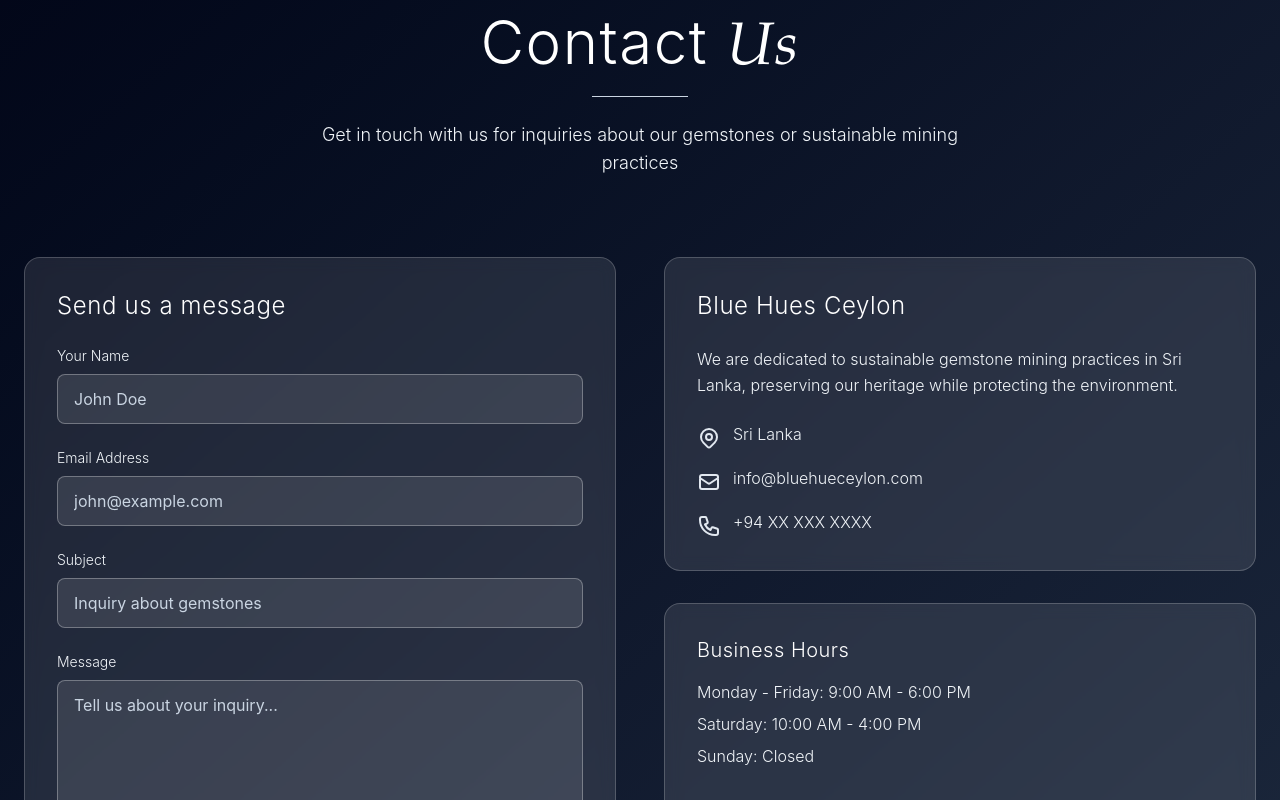
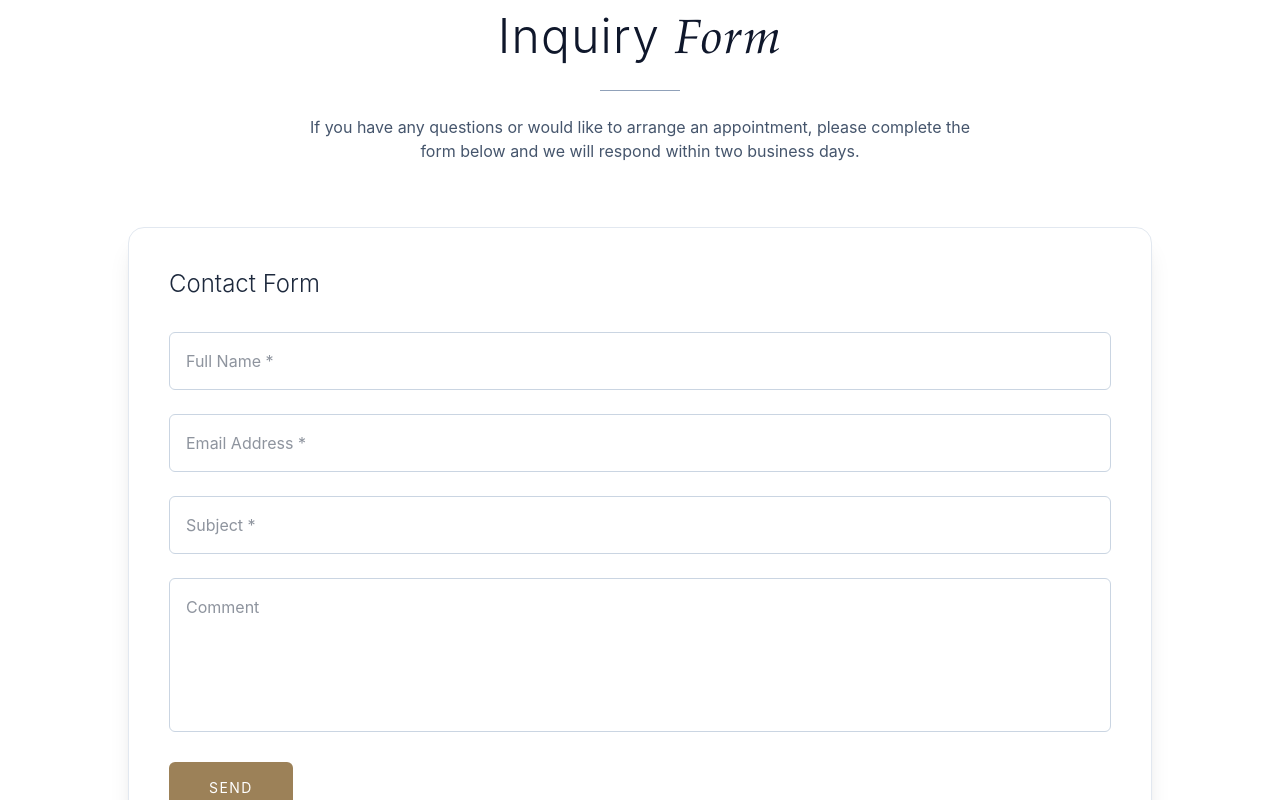
Before and after one commit to Hasaranga22/BlueHues, a React (Vite) app in the folder BlueHues/: page / in a window 1280 px wide. Shown: the part 6580-7380 px from the top of the page. Built offline with nearby package versions, Linux system fonts and the light colour scheme.

Commit message:
change contact us section

```diff
--- a/BlueHues/src/components/ContactUs.jsx
+++ b/BlueHues/src/components/ContactUs.jsx
@@ -135,203 +135,114 @@ function ContactUs() {
     };
 
     return (
-        <section ref={sectionRef} id="contact" className="py-24 px-6 bg-gradient-to-br from-slate-950 via-slate-900 to-slate-800">
-            <div className="max-w-7xl mx-auto">
+        <section
+            ref={sectionRef}
+            id="contact"
+            className="py-24 px-6 bg-white"
+        >
+            <div className="max-w-5xl mx-auto">
                 {/* Section title */}
-                <div className={`text-center mb-20 transition-all duration-1000 ${isVisible ? 'opacity-100 translate-y-0' : 'opacity-0 translate-y-10'}`}>
-                    <h2 className="text-5xl md:text-6xl font-light text-white mb-4 tracking-wide">
-                        Contact <span className="font-serif italic">Us</span>
+                <div
+                    className={`text-center mb-16 transition-all duration-1000 ${isVisible ? 'opacity-100 translate-y-0' : 'opacity-0 translate-y-10'
+                        }`}
+                >
+                    <h2 className="text-5xl font-light text-slate-900 tracking-wide">
+                        Inquiry <span className="italic font-serif">Form</span>
                     </h2>
-                    <div className="w-24 h-px bg-slate-300 mx-auto mb-6"></div>
-                    <p className="text-lg text-slate-100 font-light max-w-2xl mx-auto">
-                        Get in touch with us for inquiries about our gemstones or sustainable mining practices
+                    <div className="w-20 h-px bg-slate-400 mx-auto my-6"></div>
+                    <p className="text-slate-600 max-w-2xl mx-auto">
+                        If you have any questions or would like to arrange an appointment,
+                        please complete the form below and we will respond within two business days.
                     </p>
                 </div>
 
-                <div className="grid md:grid-cols-2 gap-12">
                 {/* Contact Form */}
-                    <div className={`transition-all duration-1000 delay-300 ${isVisible ? 'opacity-100 translate-x-0' : 'opacity-0 -translate-x-10'}`}>
-                        <div className="bg-white/10 backdrop-blur-sm rounded-2xl p-8 border border-white/20">
-                            <h3 className="text-2xl font-light text-white mb-6 tracking-wide">Send us a message</h3>
+                <div
+                    className={`transition-all duration-1000 ${isVisible ? 'opacity-100 scale-100' : 'opacity-0 scale-95'
+                        }`}
+                >
+                    <div className="bg-white border border-slate-200 rounded-2xl shadow-xl p-10">
+                        <h3 className="text-2xl font-light text-slate-800 mb-8">
+                            Contact Form
+                        </h3>
 
                         <form ref={formRef} onSubmit={handleSubmit} className="space-y-6">
-                                {/* Success/Error Message */}
+                            {/* Status Messages */}
                             {submitStatus === 'success' && (
-                                    <div className="bg-green-500/20 border border-green-500/50 rounded-lg p-4 text-green-100 text-sm">
-                                        <div className="flex items-center gap-2">
-                                            <svg className="w-5 h-5" fill="none" stroke="currentColor" viewBox="0 0 24 24">
-                                                <path strokeLinecap="round" strokeLinejoin="round" strokeWidth={2} d="M9 12l2 2 4-4m6 2a9 9 0 11-18 0 9 9 0 0118 0z" />
-                                            </svg>
-                                            <span>Thank you for your message! We have received it and will contact you soon.</span>
-                                        </div>
+                                <div className="border border-green-300 bg-green-50 rounded-lg p-4 text-green-700 text-sm">
+                                    Message sent successfully. We’ll get back to you shortly.
                                 </div>
                             )}
 
                             {submitStatus === 'error' && (
-                                    <div className="bg-red-500/20 border border-red-500/50 rounded-lg p-4 text-red-100 text-sm">
-                                        <div className="flex items-center gap-2">
-                                            <svg className="w-5 h-5" fill="none" stroke="currentColor" viewBox="0 0 24 24">
-                                                <path strokeLinecap="round" strokeLinejoin="round" strokeWidth={2} d="M12 8v4m0 4h.01M21 12a9 9 0 11-18 0 9 9 0 0118 0z" />
-                                            </svg>
-                                            <span>Sorry, there was an error sending your message. Please try again or contact us directly.</span>
-                                        </div>
+                                <div className="border border-red-300 bg-red-50 rounded-lg p-4 text-red-700 text-sm">
+                                    Something went wrong. Please try again.
                                 </div>
                             )}
 
-                                {/* Name input */}
-                                <div>
-                                    <label htmlFor="name" className="block text-sm font-light text-slate-100 mb-2">
-                                        Your Name
-                                    </label>
+                            {/* Name */}
                             <input
                                 type="text"
-                                        id="name"
                                 name="name"
                                 value={formData.name}
                                 onChange={handleInputChange}
+                                placeholder="Full Name *"
                                 required
                                 disabled={isSubmitting}
-                                        className="w-full px-4 py-3 bg-white/10 border border-white/30 rounded-lg text-white placeholder-slate-300 focus:outline-none focus:border-slate-200 transition-colors disabled:opacity-50 disabled:cursor-not-allowed"
-                                        placeholder="John Doe"
+                                className="w-full px-4 py-4 border border-slate-300 rounded-md text-slate-800 focus:outline-none focus:border-slate-600 transition"
                             />
-                                </div>
 
-                                {/* Email input */}
-                                <div>
-                                    <label htmlFor="email" className="block text-sm font-light text-slate-100 mb-2">
-                                        Email Address
-                                    </label>
+                            {/* Email */}
                             <input
                                 type="email"
-                                        id="email"
                                 name="email"
                                 value={formData.email}
                                 onChange={handleInputChange}
+                                placeholder="Email Address *"
                                 required
                                 disabled={isSubmitting}
-                                        className="w-full px-4 py-3 bg-white/10 border border-white/30 rounded-lg text-white placeholder-slate-300 focus:outline-none focus:border-slate-200 transition-colors disabled:opacity-50 disabled:cursor-not-allowed"
-                                        placeholder="john@example.com"
+                                className="w-full px-4 py-4 border border-slate-300 rounded-md text-slate-800 focus:outline-none focus:border-slate-600 transition"
                             />
-                                </div>
 
-                                {/* Subject input */}
-                                <div>
-                                    <label htmlFor="subject" className="block text-sm font-light text-slate-100 mb-2">
-                                        Subject
-                                    </label>
+                            {/* Subject */}
                             <input
                                 type="text"
-                                        id="subject"
                                 name="subject"
                                 value={formData.subject}
                                 onChange={handleInputChange}
+                                placeholder="Subject *"
                                 required
                                 disabled={isSubmitting}
-                                        className="w-full px-4 py-3 bg-white/10 border border-white/30 rounded-lg text-white placeholder-slate-300 focus:outline-none focus:border-slate-200 transition-colors disabled:opacity-50 disabled:cursor-not-allowed"
-                                        placeholder="Inquiry about gemstones"
+                                className="w-full px-4 py-4 border border-slate-300 rounded-md text-slate-800 focus:outline-none focus:border-slate-600 transition"
                             />
-                                </div>
 
-                                {/* Message textarea */}
-                                <div>
-                                    <label htmlFor="message" className="block text-sm font-light text-slate-100 mb-2">
-                                        Message
-                                    </label>
+                            {/* Message */}
                             <textarea
-                                        id="message"
                                 name="message"
                                 value={formData.message}
                                 onChange={handleInputChange}
+                                placeholder="Comment"
+                                rows={5}
                                 required
                                 disabled={isSubmitting}
-                                        rows={5}
-                                        className="w-full px-4 py-3 bg-white/10 border border-white/30 rounded-lg text-white placeholder-slate-300 focus:outline-none focus:border-slate-200 transition-colors resize-none disabled:opacity-50 disabled:cursor-not-allowed"
-                                        placeholder="Tell us about your inquiry..."
-                                    ></textarea>
-                                </div>
+                                className="w-full px-4 py-4 border border-slate-300 rounded-md text-slate-800 focus:outline-none focus:border-slate-600 transition resize-none"
+                            />
 
-                                {/* Submit button */}
+                            {/* Submit Button */}
                             <button
                                 type="submit"
                                 disabled={isSubmitting}
-                                    className="w-full py-4 bg-white text-slate-900 rounded-lg font-light tracking-wide hover:bg-slate-100 transition-colors duration-300 disabled:opacity-50 disabled:cursor-not-allowed flex items-center justify-center gap-2"
+                                className="px-10 py-4 bg-[#9c8158] text-white uppercase tracking-widest text-sm rounded-md hover:bg-[#8b724c] transition disabled:opacity-50"
                             >
-                                    {isSubmitting ? (
-                                        <>
-                                            <svg className="animate-spin h-5 w-5" xmlns="http://www.w3.org/2000/svg" fill="none" viewBox="0 0 24 24">
-                                                <circle className="opacity-25" cx="12" cy="12" r="10" stroke="currentColor" strokeWidth="4"></circle>
-                                                <path className="opacity-75" fill="currentColor" d="M4 12a8 8 0 018-8V0C5.373 0 0 5.373 0 12h4zm2 5.291A7.962 7.962 0 014 12H0c0 3.042 1.135 5.824 3 7.938l3-2.647z"></path>
-                                            </svg>
-                                            <span>Sending...</span>
-                                        </>
-                                    ) : (
-                                        'Send Message'
-                                    )}
+                                {isSubmitting ? 'Sending...' : 'Send'}
                             </button>
                         </form>
                     </div>
                 </div>
-
-                    {/* Contact Information */}
-                    <div className={`transition-all duration-1000 delay-500 ${isVisible ? 'opacity-100 translate-x-0' : 'opacity-0 translate-x-10'}`}>
-                        <div className="space-y-8">
-                            {/* Company info */}
-                            <div className="bg-white/10 backdrop-blur-sm rounded-2xl p-8 border border-white/20">
-                                <h3 className="text-2xl font-light text-white mb-6 tracking-wide">Blue Hues Ceylon</h3>
-                                <p className="text-slate-100 font-light leading-relaxed mb-6">
-                                    We are dedicated to sustainable gemstone mining practices in Sri Lanka, preserving our heritage while protecting the environment.
-                                </p>
-
-                                <div className="space-y-4 text-slate-100">
-                                    {/* Location */}
-                                    <div className="flex items-start gap-3">
-                                        <svg className="w-6 h-6 text-slate-200 flex-shrink-0 mt-1" fill="none" stroke="currentColor" viewBox="0 0 24 24">
-                                            <path strokeLinecap="round" strokeLinejoin="round" strokeWidth={2} d="M17.657 16.657L13.414 20.9a1.998 1.998 0 01-2.827 0l-4.244-4.243a8 8 0 1111.314 0z" />
-                                            <path strokeLinecap="round" strokeLinejoin="round" strokeWidth={2} d="M15 11a3 3 0 11-6 0 3 3 0 016 0z" />
-                                        </svg>
-                                        <div>
-                                            <p className="font-light">Sri Lanka</p>
-                                        </div>
-                                    </div>
-
-                                    {/* Email placeholder */}
-                                    <div className="flex items-start gap-3">
-                                        <svg className="w-6 h-6 text-slate-200 flex-shrink-0 mt-1" fill="none" stroke="currentColor" viewBox="0 0 24 24">
-                                            <path strokeLinecap="round" strokeLinejoin="round" strokeWidth={2} d="M3 8l7.89 5.26a2 2 0 002.22 0L21 8M5 19h14a2 2 0 002-2V7a2 2 0 00-2-2H5a2 2 0 00-2 2v10a2 2 0 002 2z" />
-                                        </svg>
-                                        <div>
-                                            <p className="font-light">info@bluehuесeylon.com</p>
-                                        </div>
-                                    </div>
-
-                                    {/* Phone placeholder */}
-                                    <div className="flex items-start gap-3">
-                                        <svg className="w-6 h-6 text-slate-200 flex-shrink-0 mt-1" fill="none" stroke="currentColor" viewBox="0 0 24 24">
-                                            <path strokeLinecap="round" strokeLinejoin="round" strokeWidth={2} d="M3 5a2 2 0 012-2h3.28a1 1 0 01.948.684l1.498 4.493a1 1 0 01-.502 1.21l-2.257 1.13a11.042 11.042 0 005.516 5.516l1.13-2.257a1 1 0 011.21-.502l4.493 1.498a1 1 0 01.684.949V19a2 2 0 01-2 2h-1C9.716 21 3 14.284 3 6V5z" />
-                                        </svg>
-                                        <div>
-                                            <p className="font-light">+94 XX XXX XXXX</p>
-                                        </div>
-                                    </div>
-                                </div>
-                            </div>
-
-                            {/* Business hours */}
-                            <div className="bg-white/10 backdrop-blur-sm rounded-2xl p-8 border border-white/20 h-[344px]">
-                                <h3 className="text-xl font-light text-white mb-4 tracking-wide">Business Hours</h3>
-                                <div className="space-y-2 text-slate-100 font-light">
-                                    <p>Monday - Friday: 9:00 AM - 6:00 PM</p>
-                                    <p>Saturday: 10:00 AM - 4:00 PM</p>
-                                    <p>Sunday: Closed</p>
-                                </div>
-                            </div>
-                        </div>
-                    </div>
-                </div>
-
             </div>
         </section>
     );
+
 }
 
 export default ContactUs;
```
Lines whose indentation alone changed are shown as unchanged.
